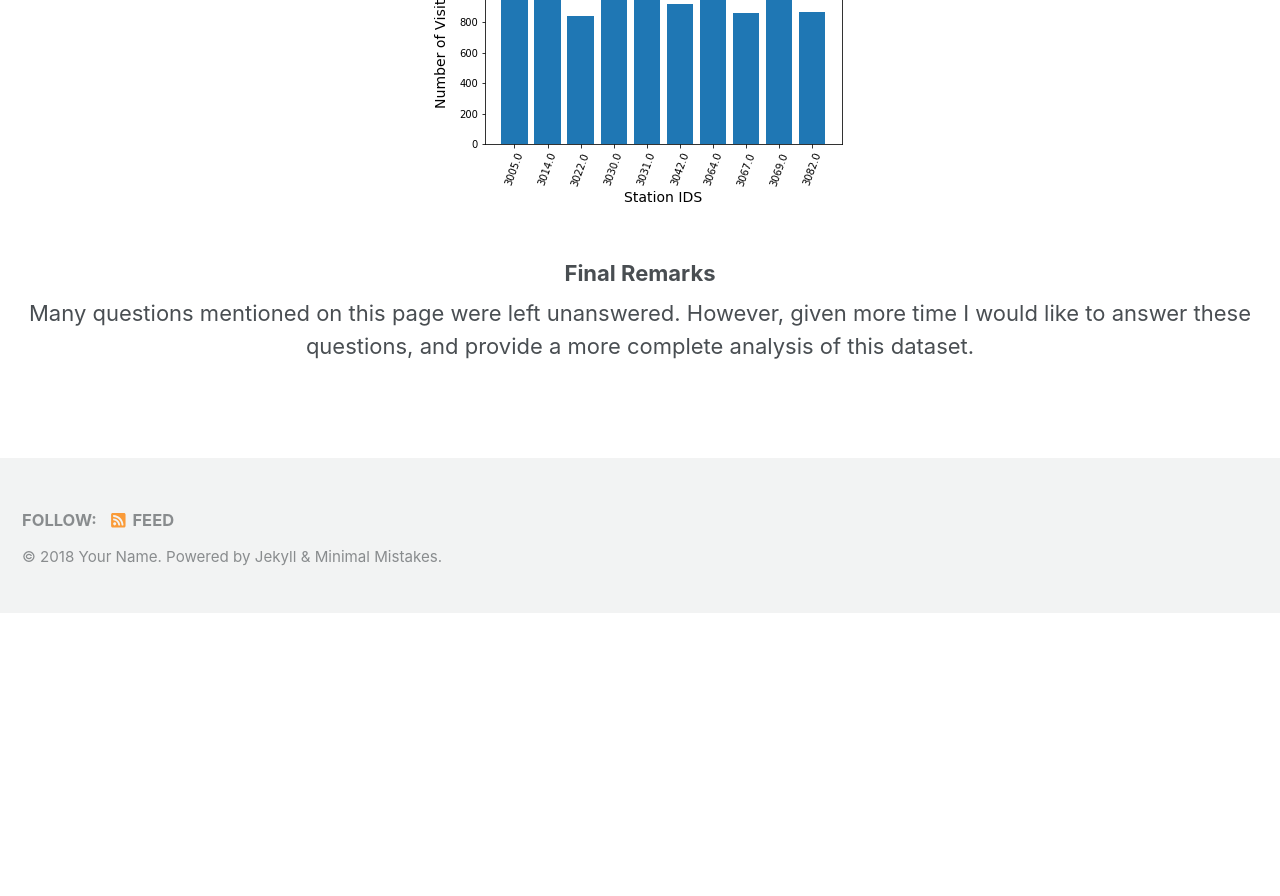
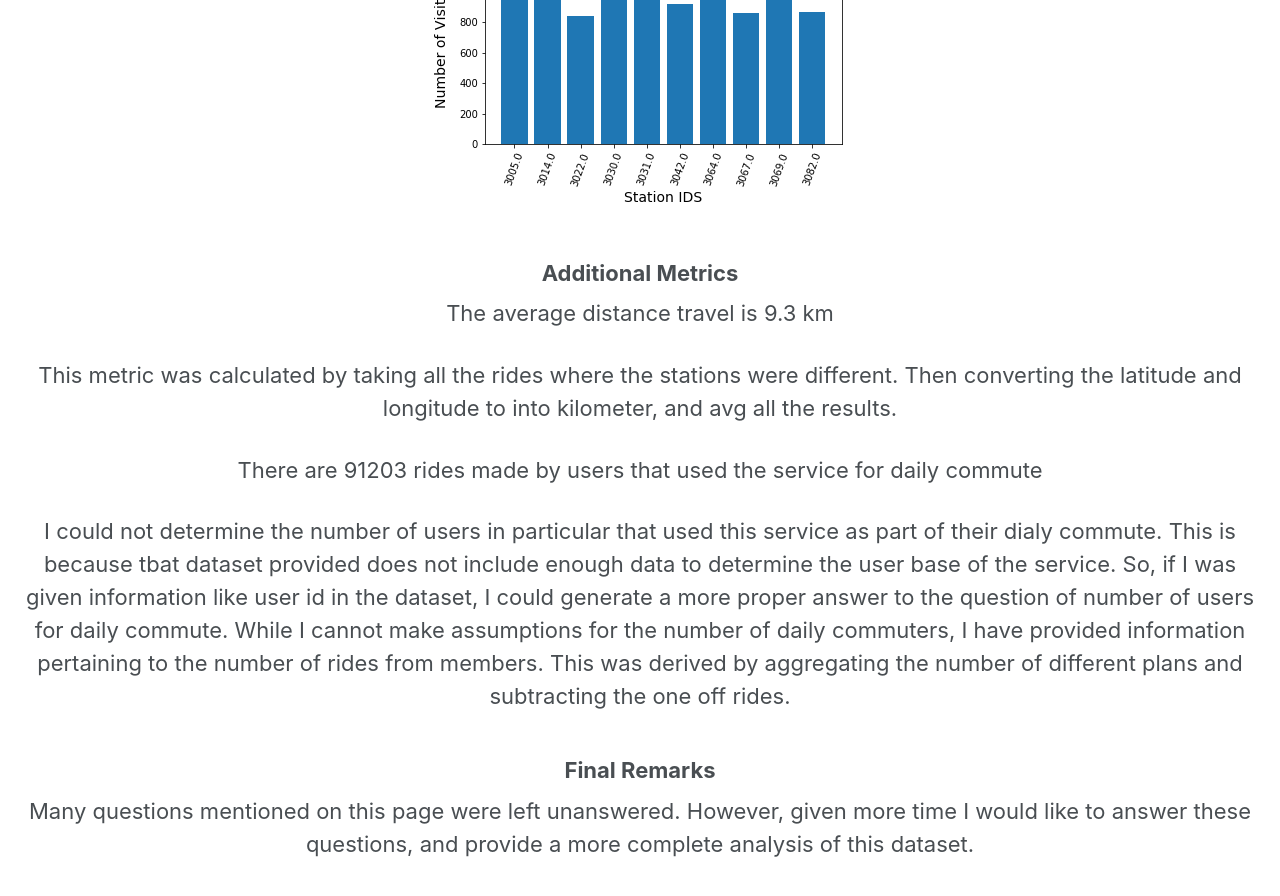
Before and after one commit to kwch3693/Capital-One_Bike_Sharing, a Jekyll site: the page built from index.html, in a window 1280 px wide and 900 px high, scrolled down 3979 px. Shown: the top 896 px of the window. Built offline with Jekyll 4.4.1, drawn with Linux system fonts in a browser that asks for light colours; cached includes are drawn as plain includes; nearby versions of some CDN libraries; the list of posts is cut into pages by our own code; before the commit the page ends 4592 px from its top, so only the background shows below that.

Commit message:
Update index.html

```diff
--- a/index.html
+++ b/index.html
@@ -49,7 +49,23 @@ author_profile: false
 </p>
 
 <img src="assets\images\fig4.png" class="align-center">
-
+<h3 style="text-align: center;">
+    Additional Metrics
+</h3>
+<p style="text-align: center;">
+    The average distance travel is 9.3 km
+</p>
+<p style="text-align: center;">
+    This metric was calculated by taking all the rides where the stations were different. Then converting the latitude and longitude to into kilometer, and avg all the results.
+</p>
+<p style="text-align: center;">
+       There are 91203 rides made by users that used the service for daily commute
+</p>
+<p style="text-align: center;">
+    I could not determine the number of users in particular that used this service as part of their dialy commute. This is because tbat dataset provided does not include enough data to determine the user base of the service.
+    So, if I was given information like user id in the dataset, I could generate a more proper answer to the question of number of users for daily commute. While I cannot make assumptions for the number of daily commuters, I have provided information pertaining to the number of rides from members.
+    This was derived by aggregating the number of different plans and subtracting the  one off rides.
+</p>
 <h3 style="text-align: center;">
     Final Remarks
 </h3>
```
